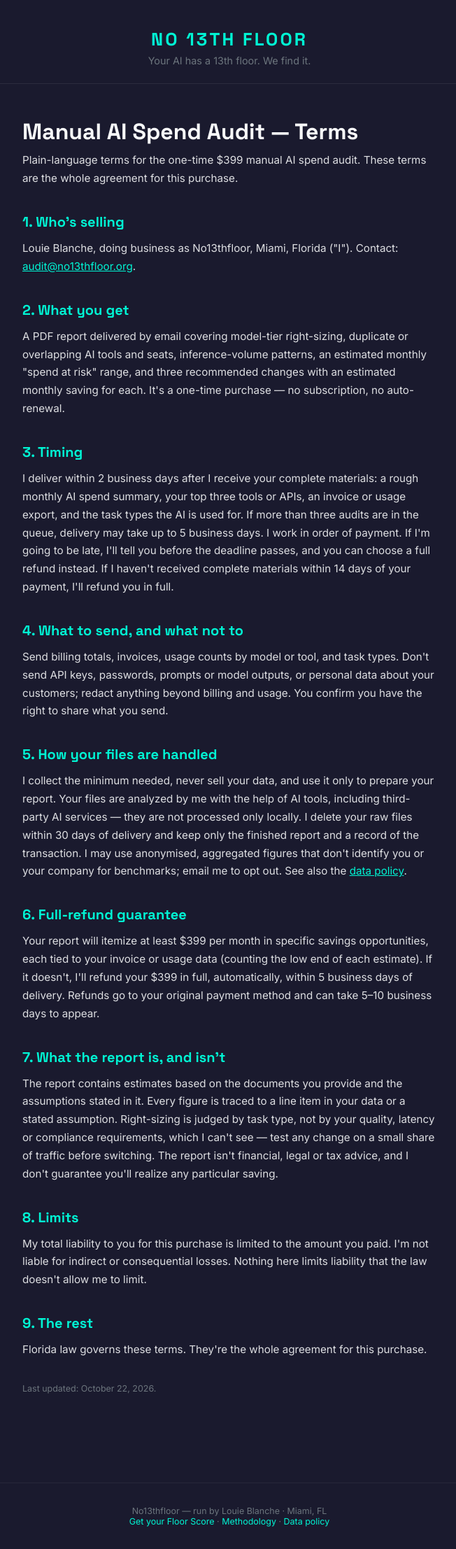
After one commit to t3riah/no13thfloor, a FastAPI app: template templates/terms.html in a window 1280 px wide. The commit adds this page. Shown: the whole page at 70% size, without its empty margins (312-964 px from the left). Run offline with FastAPI, Linux system fonts and the light colour scheme; the template is opened without the code that fills it, so the values that code supplies are empty.

Commit message:
Add /terms page for manual AI spend audit; update data policy with paid-audit file handling (AI-assisted analysis, no keys/PII, 30-day deletion)

```diff
--- a/main.py
+++ b/main.py
@@ -28,6 +28,11 @@ def policy_page(request: Request):
     return templates.TemplateResponse("policy.html", {"request": request})
 
 
+@app.get("/terms")
+def terms_page(request: Request):
+    return templates.TemplateResponse("terms.html", {"request": request})
+
+
 @app.get("/")
 def root():
     from fastapi.responses import RedirectResponse
--- /dev/null
+++ b/templates/terms.html
@@ -0,0 +1,59 @@
+<!DOCTYPE html>
+<html lang="en">
+<head>
+  <meta charset="UTF-8">
+  <meta name="viewport" content="width=device-width, initial-scale=1.0">
+  <title>Terms — Manual AI Spend Audit — No 13th Floor</title>
+  <link href="https://fonts.googleapis.com/css2?family=Space+Grotesk:wght@400;600;700&family=Inter:wght@400;500&display=swap" rel="stylesheet">
+  <link rel="stylesheet" href="/static/fpd_styles.css">
+  <style>
+    .doc h2 { font-family:'Space Grotesk',sans-serif; font-size:1.25rem; color:var(--teal); margin:2.25rem 0 0.75rem; }
+    .doc p, .doc li { font-size:0.95rem; line-height:1.7; color:rgba(248,249,250,0.88); margin-bottom:0.75rem; }
+    .doc ul { padding-left:1.4rem; }
+    .doc .fine { font-size:0.78rem; color:var(--slate); margin-top:2rem; }
+  </style>
+</head>
+<body>
+  <header class="site-header">
+    <div class="logo">NO 13TH FLOOR</div>
+    <div class="tagline">Your AI has a 13th floor. We find it.</div>
+  </header>
+  <div class="form-container doc">
+    <h1>Manual AI Spend Audit — Terms</h1>
+    <p class="subhead">Plain-language terms for the one-time $399 manual AI spend audit. These terms are the whole agreement for this purchase.</p>
+
+    <h2>1. Who's selling</h2>
+    <p>Louie Blanche, doing business as No13thfloor, Miami, Florida ("I"). Contact: <a href="mailto:audit@no13thfloor.org" style="color:var(--teal)">audit@no13thfloor.org</a>.</p>
+
+    <h2>2. What you get</h2>
+    <p>A PDF report delivered by email covering model-tier right-sizing, duplicate or overlapping AI tools and seats, inference-volume patterns, an estimated monthly "spend at risk" range, and three recommended changes with an estimated monthly saving for each. It's a one-time purchase — no subscription, no auto-renewal.</p>
+
+    <h2>3. Timing</h2>
+    <p>I deliver within 2 business days after I receive your complete materials: a rough monthly AI spend summary, your top three tools or APIs, an invoice or usage export, and the task types the AI is used for. If more than three audits are in the queue, delivery may take up to 5 business days. I work in order of payment. If I'm going to be late, I'll tell you before the deadline passes, and you can choose a full refund instead. If I haven't received complete materials within 14 days of your payment, I'll refund you in full.</p>
+
+    <h2>4. What to send, and what not to</h2>
+    <p>Send billing totals, invoices, usage counts by model or tool, and task types. Don't send API keys, passwords, prompts or model outputs, or personal data about your customers; redact anything beyond billing and usage. You confirm you have the right to share what you send.</p>
+
+    <h2>5. How your files are handled</h2>
+    <p>I collect the minimum needed, never sell your data, and use it only to prepare your report. Your files are analyzed by me with the help of AI tools, including third-party AI services — they are not processed only locally. I delete your raw files within 30 days of delivery and keep only the finished report and a record of the transaction. I may use anonymised, aggregated figures that don't identify you or your company for benchmarks; email me to opt out. See also the <a href="/policy" style="color:var(--teal)">data policy</a>.</p>
+
+    <h2>6. Full-refund guarantee</h2>
+    <p>Your report will itemize at least $399 per month in specific savings opportunities, each tied to your invoice or usage data (counting the low end of each estimate). If it doesn't, I'll refund your $399 in full, automatically, within 5 business days of delivery. Refunds go to your original payment method and can take 5–10 business days to appear.</p>
+
+    <h2>7. What the report is, and isn't</h2>
+    <p>The report contains estimates based on the documents you provide and the assumptions stated in it. Every figure is traced to a line item in your data or a stated assumption. Right-sizing is judged by task type, not by your quality, latency or compliance requirements, which I can't see — test any change on a small share of traffic before switching. The report isn't financial, legal or tax advice, and I don't guarantee you'll realize any particular saving.</p>
+
+    <h2>8. Limits</h2>
+    <p>My total liability to you for this purchase is limited to the amount you paid. I'm not liable for indirect or consequential losses. Nothing here limits liability that the law doesn't allow me to limit.</p>
+
+    <h2>9. The rest</h2>
+    <p>Florida law governs these terms. They're the whole agreement for this purchase.</p>
+
+    <p class="fine">Last updated: October 22, 2026.</p>
+  </div>
+  <footer>
+    No13thfloor — run by Louie Blanche · Miami, FL<br>
+    <a href="/score/">Get your Floor Score</a> · <a href="/methodology">Methodology</a> · <a href="/policy">Data policy</a>
+  </footer>
+</body>
+</html>
```
Also changed, not shown: templates/policy.html (+11 -2 lines).
